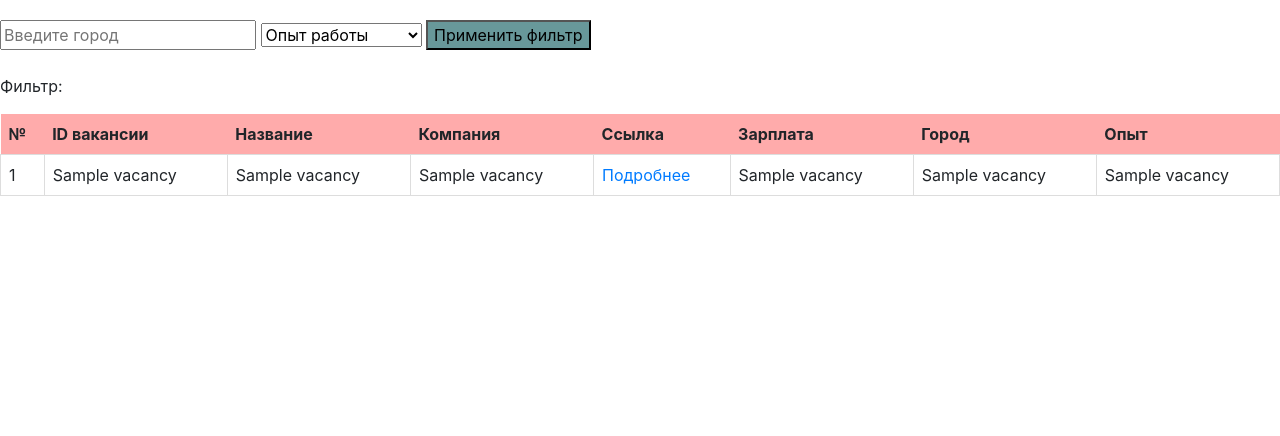
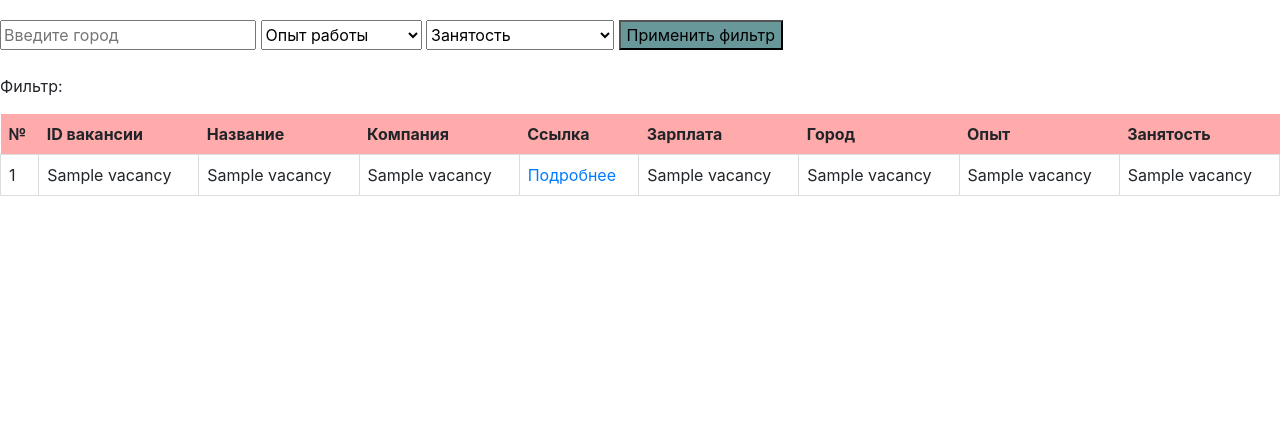
Before and after one commit to Vasyukova-Nat/MyParser, a Flask app: page /results in a window 1280 px wide. Shown: the part 56-492 px from the top of the page. Run offline with Flask 3, Linux system fonts and the light colour scheme; a database or web service that is not in the repository returns one stand-in record (values such as "Sample title"); some libraries are stand-ins or nearby versions.

Commit message:
+filter employment

```diff
--- a/app.py
+++ b/app.py
@@ -30,8 +30,9 @@ def index():
 def results():
     key_area_db = request.args.get('key_area_db', '')
     key_experience_db = request.args.get('key_experience_db', '')
+    key_employment_db = request.args.get('key_employment_db', '')
 
-    filterr = (get_vacancies_exp(key_area_db=key_area_db, key_experience_db=key_experience_db))
+    filterr = (get_vacancies_exp(key_area_db=key_area_db, key_experience_db=key_experience_db, key_employment_db=key_employment_db))
     return render_template('results.html', filterr=filterr)
 
 
--- a/functions.py
+++ b/functions.py
@@ -34,8 +34,9 @@ def printVacancyInfo(data, conn):
             vacancy_area = f"{vacancy_area.get('name')}"
 
         experience = vacancy.get('experience', {}).get('name', 'Не указано')
+        employment = vacancy.get('employment', {}).get('name', 'Не указано')
 
-        insert_data(conn, vacancy_id, vacancy_title, company_name, vacancy_url, salary_range, vacancy_area, experience)
+        insert_data(conn, vacancy_id, vacancy_title, company_name, vacancy_url, salary_range, vacancy_area, experience, employment)
 
 
 def connect_to_db():
@@ -65,19 +66,20 @@ def create_table(conn):
         vacancy_url VARCHAR(255),
         salary_range VARCHAR(255),
         vacancy_area VARCHAR(255),
-        experience VARCHAR(255)
+        experience VARCHAR(255),
+        employment VARCHAR(255)
     )
     """)
     conn.commit()
     cur.close()
 
 
-def insert_data(conn, vacancy_id, vacancy_title, company_name, vacancy_url, salary_range, vacancy_area, experience):
+def insert_data(conn, vacancy_id, vacancy_title, company_name, vacancy_url, salary_range, vacancy_area, experience, employment):
     cur = conn.cursor()
     cur.execute("""
-    INSERT INTO vacancies (vacancy_id, vacancy_title, company_name, vacancy_url, salary_range, vacancy_area, experience)
-    VALUES (%s, %s, %s, %s, %s, %s, %s)
-    """, (vacancy_id, vacancy_title, company_name, vacancy_url, salary_range, vacancy_area, experience))
+    INSERT INTO vacancies (vacancy_id, vacancy_title, company_name, vacancy_url, salary_range, vacancy_area, experience, employment)
+    VALUES (%s, %s, %s, %s, %s, %s, %s, %s)
+    """, (vacancy_id, vacancy_title, company_name, vacancy_url, salary_range, vacancy_area, experience, employment))
     conn.commit()
     cur.close()
 
@@ -89,19 +91,18 @@ def drop_table(conn):
     cursor.close()
 
 ##############################################################################################################################
-def get_vacancies_exp(key_area_db, key_experience_db):  #Фильтр БД на опыт
+def get_vacancies_exp(key_area_db, key_experience_db, key_employment_db):  #Фильтр БД на опыт
     conn = connect_to_db()
     cur = conn.cursor()
-    if key_area_db=='' and key_experience_db=='':
-        cur.execute("SELECT * FROM vacancies") # FROM vacancies LIMIT 200
-    elif key_area_db:
-        if key_experience_db:
-            cur.execute(f"SELECT * FROM vacancies WHERE vacancy_area = '{key_area_db}' AND experience = '{key_experience_db}'")
-        else:
-            cur.execute(f"SELECT * FROM vacancies WHERE vacancy_area = '{key_area_db}'")
-    elif key_experience_db:
-        cur.execute(f"SELECT * FROM vacancies WHERE experience = '{key_experience_db}'")
+    query = f"SELECT * FROM vacancies WHERE 1=1" # FROM vacancies LIMIT 200
+    if key_area_db:
+        query += f" AND vacancy_area = '{key_area_db}'"
+    if key_experience_db:
+        query += f" AND experience = '{key_experience_db}'"
+    if key_employment_db:
+        query += f" AND employment = '{key_employment_db}'"
 
+    cur.execute(query)
     rows = cur.fetchall()
     db_experience = []
     for row in rows:
--- a/static/css/main.css
+++ b/static/css/main.css
@@ -11,9 +11,7 @@ nav {
 Вторичный Цвет A: #85919F #7F8A97 #6D7F93 #8A97A5 #8B97A5
 Вторичный Цвет B: #ECEFC4 #DFE2BC #D8DDA1 #EDF0C6 #EDF0C7 */
 
-/* Основной Цвет: #FFABAB #BF9090 #A63838 #FFC0C0 #FFD1D1
-Вторичный Цвет A: #69979B #587274 #225F65 #9BC9CD #A8CACD
-Вторичный Цвет B: #D7EFA0 #A6B387 #7B9B34 #E4F7BA #E9F7CA */
+/* https: //colorscheme.ru/#5C31Vayw0w0w0 */
 
 
 .bt-search {
--- a/static/css/results.css
+++ b/static/css/results.css
@@ -1,9 +1,24 @@
+.key_area_db {
+    height: 30px;
+}
+
 #key_experience_db {
     color: rgb(0, 0, 0);
+    height: 30px;
 }
 
 #key_experience_db option[disabled] {
-    color: rgb(154, 154, 154);
+    color: #ffb7d1;
+    height: 30px;
+}
+
+#key_employment_db {
+    height: 30px;
+}
+
+#key_employment_db option[disabled] {
+    color: #ffb7d1;
+    height: 30px;
 }
 
 
--- a/templates/index.html
+++ b/templates/index.html
@@ -40,7 +40,7 @@
             <button type="submit" class="bt-search">Поиск</button>
         </form>
 
-        <h1>{{ result }}</h1>
+        <h2>{{ result }}</h2>
     </div>
 
     <footer class="footer bg-dark text-light">
--- a/templates/results.html
+++ b/templates/results.html
@@ -35,13 +35,21 @@
 
     <div style="min-height: 500px;">
         <form action="/results">
-            <input type="text" name="key_area_db" placeholder="Введите город">
+            <input type="text" class='key_area_db' name="key_area_db" placeholder="Введите город">
 
             <select id="key_experience_db" name="key_experience_db">
                 <option disabled selected>Опыт работы</option>
                 <option value="Нет опыта">Нет опыта</option>
                 <option value="От 1 года до 3 лет">От 1 года до 3 лет</option>
                 <option value="От 3 до 6 лет">От 3 до 6 лет</option>
+            </select>
+
+            <select id="key_employment_db" name="key_employment_db">
+                <option disabled selected>Занятость</option>
+                <option value="Полная занятость">Полная занятость</option>
+                <option value="Частичная занятость">Частичная занятость</option>
+                <option value="Стажировка">Стажировка</option>
+                <option value="Проектная работа">Проектная работа</option>
             </select>
 
             <button type="submit" class="bt-search">Применить фильтр</button>
@@ -59,6 +67,7 @@
                 <th>Зарплата</th>
                 <th>Город</th>
                 <th>Опыт</th>
+                <th>Занятость</th>
             </tr>
             {% for job in filterr %}
             <tr>
@@ -70,6 +79,7 @@
                 <td>{{ job[5] }}</td>
                 <td>{{ job[6] }}</td>
                 <td>{{ job[7] }}</td>
+                <td>{{ job[8] }}</td>
             </tr>
             {% endfor %}
         </table>
```
